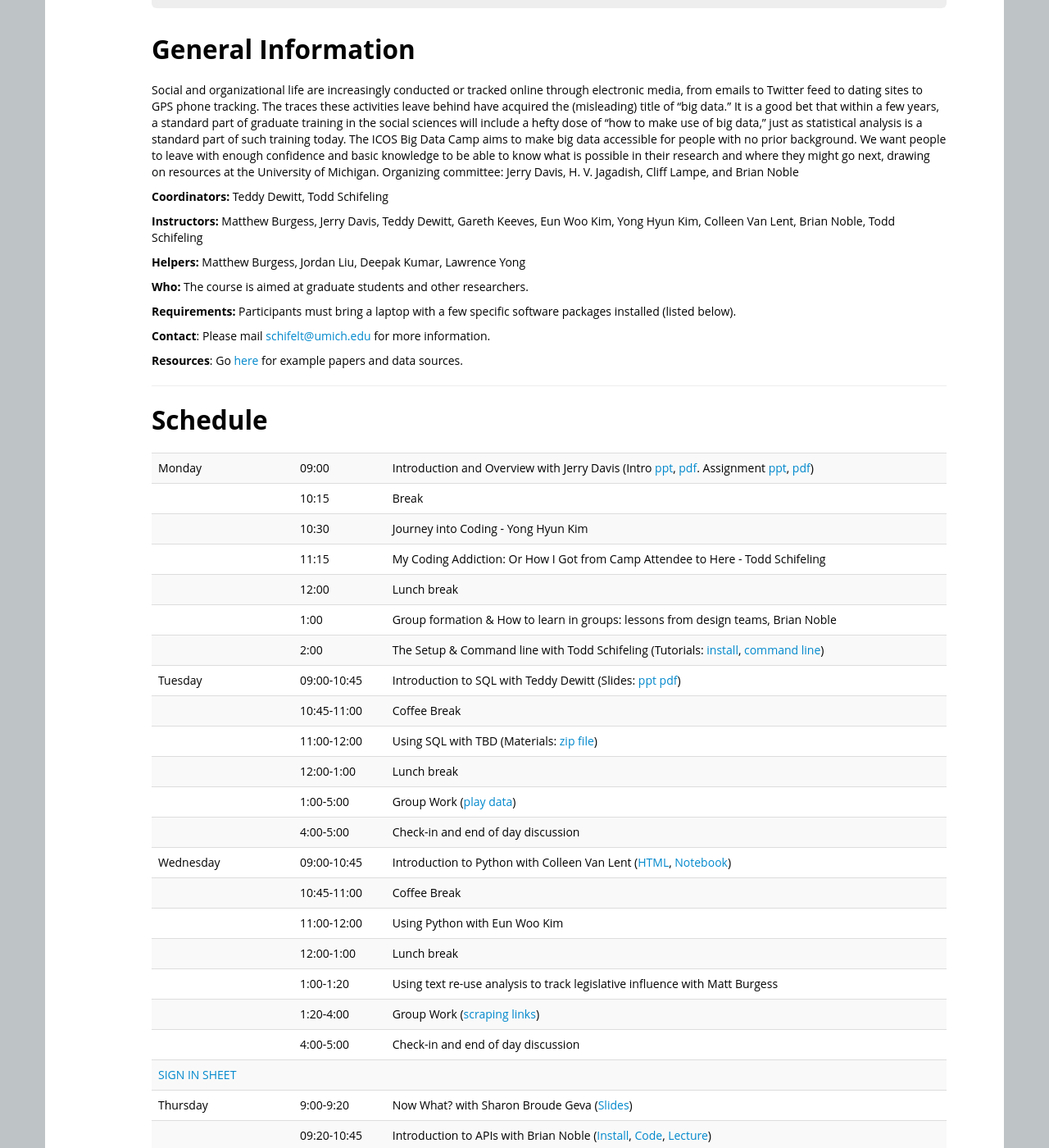
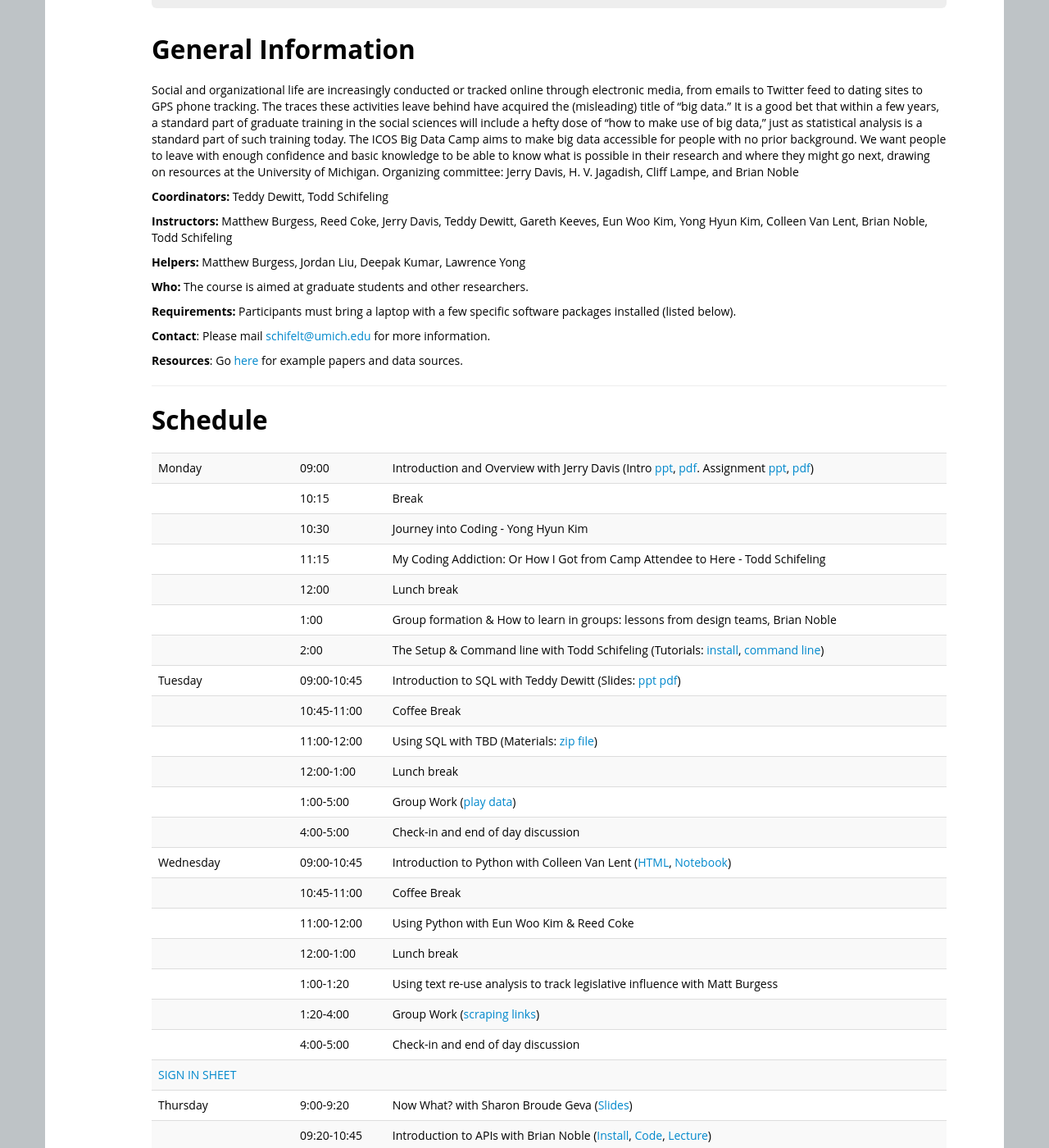
Before and after one commit to ICOSBigDataCamp/2018-summer-camp, a Jekyll site: the page built from index.html, in a window 1280 px wide and 1400 px high, scrolled down 360 px. Shown: the whole window at 82% size. Built offline with Jekyll 4.4.1, drawn with Linux system fonts in a browser that asks for light colours.

Commit message:
Update index.html

```diff
--- a/index.html
+++ b/index.html
@@ -10,7 +10,7 @@ startdate: 2016-05-09
 enddate: 2016-06-12
 registration: restricted
 coordinators: [ "Teddy Dewitt", "Todd Schifeling" ]
-instructor: ["Matthew Burgess","Jerry Davis","Teddy Dewitt","Gareth Keeves","Eun Woo Kim","Yong Hyun Kim","Colleen Van Lent","Brian Noble",
+instructor: ["Matthew Burgess","Reed Coke","Jerry Davis","Teddy Dewitt","Gareth Keeves","Eun Woo Kim","Yong Hyun Kim","Colleen Van Lent","Brian Noble",
 "Todd Schifeling"]
 helpers: [ "Matthew Burgess","Jordan Liu", "Deepak Kumar", "Lawrence Yong" ]
 contact: schifelt@umich.edu
@@ -144,7 +144,7 @@ Organizing committee: Jerry Davis, H. V. Jagadish, Cliff Lampe, and Brian Noble
     (<a href="slides/ICOS-python-lecture.html">HTML</a>,
     <a href="slides/ICOS Python lecture2005.ipynb">Notebook</a>)</td> </tr>
   <tr> <td></td>        <td>10:45-11:00</td>   <td>Coffee Break</td> </tr>
-  <tr> <td></td>        <td>11:00-12:00</td>   <td>Using Python with Eun Woo Kim</td> </tr>
+  <tr> <td></td>        <td>11:00-12:00</td>   <td>Using Python with Eun Woo Kim & Reed Coke</td> </tr>
   <tr> <td></td>        <td>12:00-1:00</td>   <td>Lunch break</td> </tr>
   <tr> <td></td>        <td>1:00-1:20</td>    <td>Using text re-use analysis to track legislative influence with Matt Burgess</td> </tr>
   <tr> <td></td>        <td>1:20-4:00</td>    <td>Group Work
```
